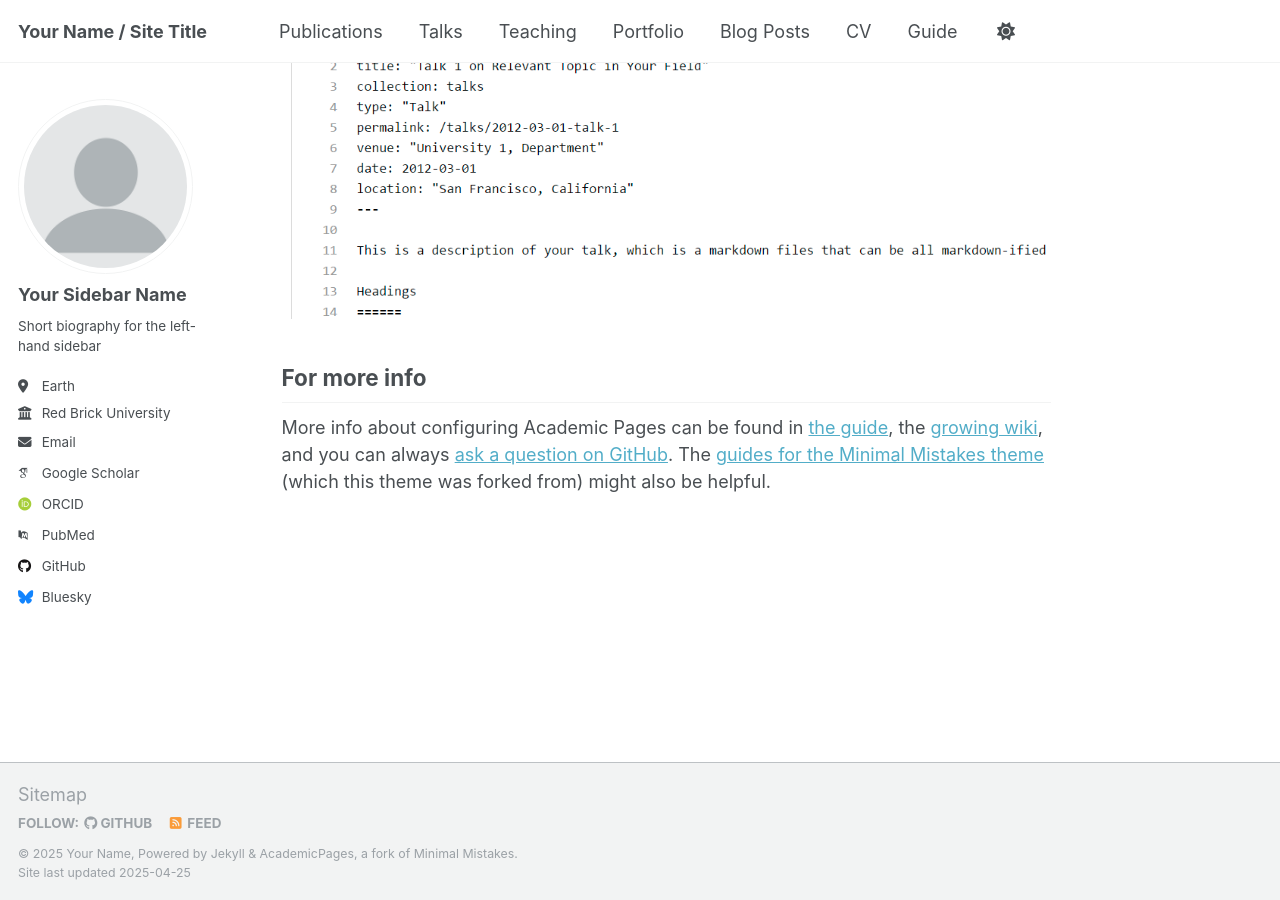
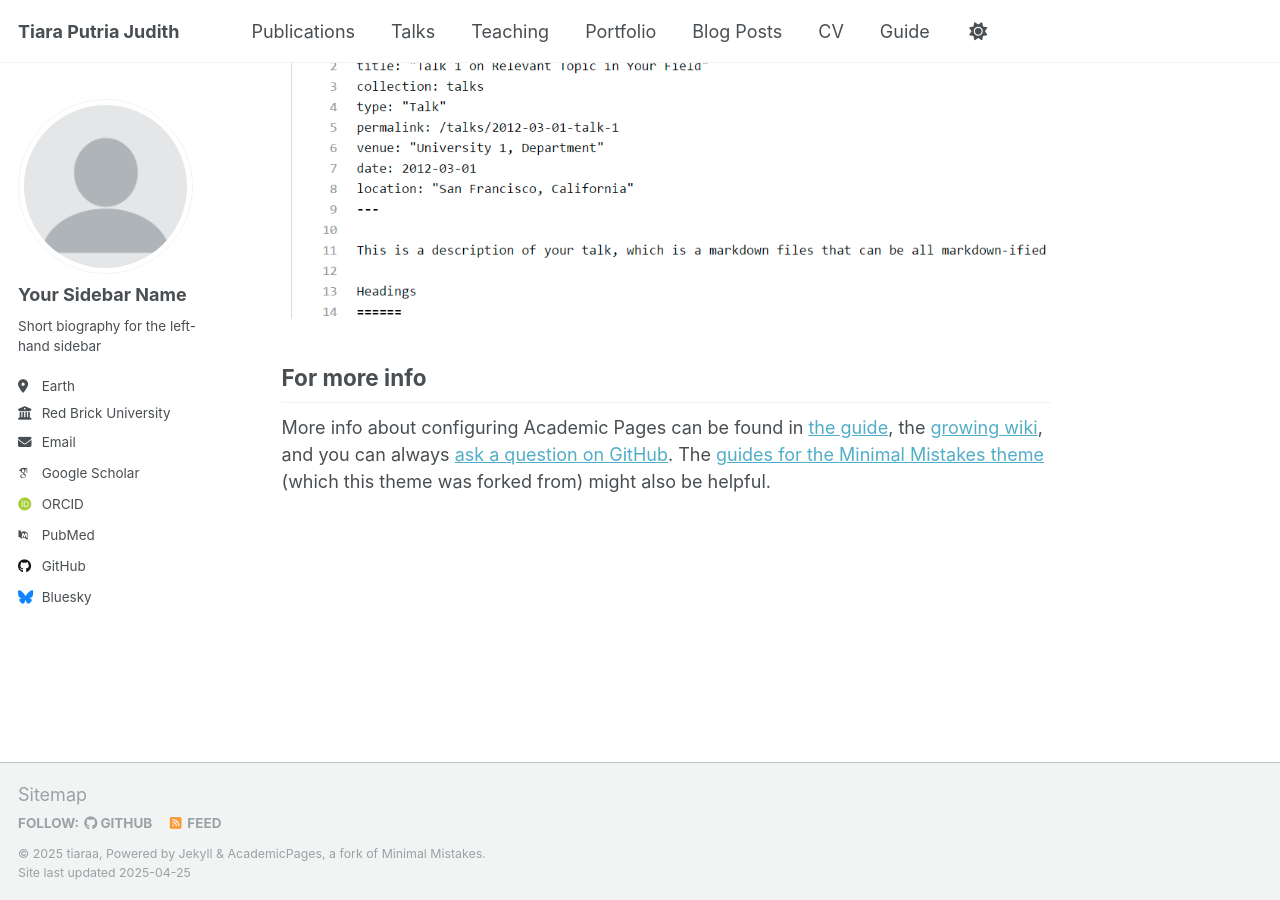
Before and after one commit to tiarajudith/tiaraa.github.io, a Jekyll site: the page built from _pages/about.md, in a window 1280 px wide and 900 px high, scrolled down 2636 px. Built offline with Jekyll 4.4.1, drawn with Linux system fonts in a browser that asks for light colours; some web fonts are replaced.

Commit message:
fix: nama

```diff
--- a/_config.yml
+++ b/_config.yml
@@ -9,11 +9,11 @@
 # Basic Site Settings
 locale                   : "en-US"
 site_theme               : "default"
-title                    : "Your Name / Site Title"
+title                    : "Tiara Putria Judith"
 title_separator          : "-"
-name                     : &name "Your Name"
-description              : &description "personal description"
-url                      : https://academicpages.github.io # the base hostname & protocol for your site e.g. "https://[your GitHub username].github.io"
+name                     : "tiaraa"
+description              : "my website for igf training"
+url                      : https://tiaraa.github.io # the base hostname & protocol for your site e.g. "https://[your GitHub username].github.io"
 baseurl                  : "" # the subpath of your site, e.g. "/blog"
 repository               : "academicpages/academicpages.github.io"
 
```
